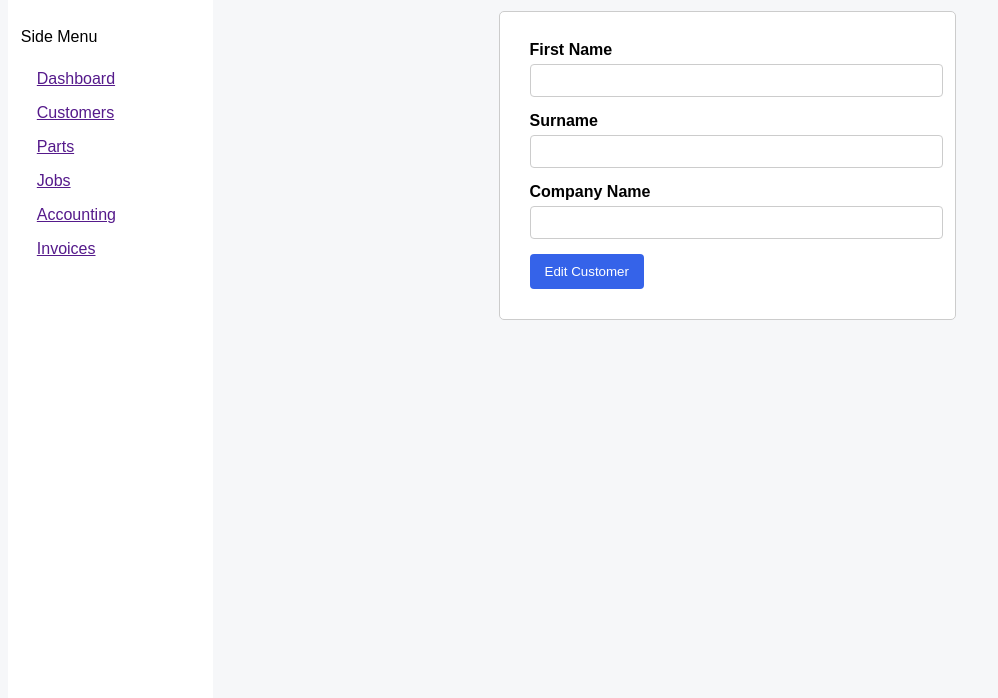
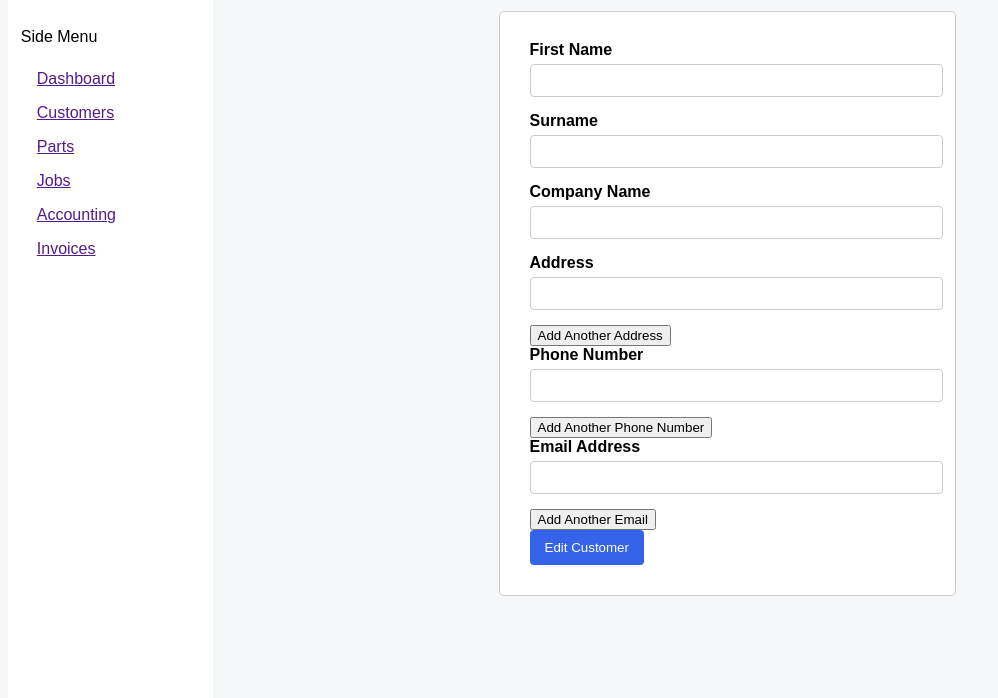
Before and after one commit to bushybushi/mobilegarage, a PHP site: page /edit_customer.php in a window 1280 px wide. Shown: the part 102-800 px from the top of the page, without its empty margins (0-998 px from the left). Run offline with PHP 8.4, Linux system fonts and the light colour scheme; data that the repository does not hold is empty.

Commit message:
Finalization of update customer
Fixed some bugs
added flattening for the bug

```diff
--- a/EditCustomer/edit_customer.php
+++ b/EditCustomer/edit_customer.php
@@ -1,5 +1,4 @@
 <?php
-
 // Include the input sanitization file
 require_once '../sanitize_inputs.php';
 
@@ -69,34 +68,128 @@ $old_email = $emailStmt->fetchAll();
     <form action="update_customer.php" method="post">
         <label for="firstName">First Name</label>
 		<input type="hidden" name="id" value="<?php echo htmlspecialchars($id, ENT_QUOTES, 'UTF-8'); ?>">
-        <input type="text" id="firstName" name="firstName" value = "<?php echo htmlspecialchars($old_customer['FirstName'], ENT_QUOTES, 'UTF-8'); ?>"  required>
+        <input type="text" name="firstName" value = "<?php echo htmlspecialchars($old_customer['FirstName'], ENT_QUOTES, 'UTF-8'); ?>"  required>
 
         <label for="surname">Surname</label>
-        <input type="text" id="surname" name="surname" value = "<?php echo htmlspecialchars($old_customer['LastName'], ENT_QUOTES, 'UTF-8'); ?>" required>
+        <input type="text" name="surname" value = "<?php echo htmlspecialchars($old_customer['LastName'], ENT_QUOTES, 'UTF-8'); ?>" required>
 
         <label for="companyName">Company Name</label>
-        <input type="text" id="companyName" name="companyName" value = "<?php echo htmlspecialchars($old_customer['Company'], ENT_QUOTES, 'UTF-8'); ?>">
+        <input type="text" name="companyName" value = "<?php echo htmlspecialchars($old_customer['Company'], ENT_QUOTES, 'UTF-8'); ?>">
 
 		<?php
+		//Addresses
+		echo '<div id="addresses">';
+		if (!empty($old_address)) {
 		foreach ($old_address as $row)
 
-        echo '<label for="address">Address</label>
-        <input type="text" id="address" name="address[]" value = "' . htmlspecialchars($row['Address'], ENT_QUOTES, 'UTF-8') . '">';
+        echo '<div>
+		<label for="address">Address</label>
+        <input type="text" name="address[]" value = "' . htmlspecialchars($row['Address'], ENT_QUOTES, 'UTF-8') . '">
+		<button type="button" onclick="removeField(this)" class="remove-btn">Remove</button>
+		</div>';
 
+		} else
+		{
+		echo '<div>
+		<label for="address">Address</label>
+        <input type="text" name="address[]">
+		</div>';
+		}
+
+		echo '<button type="button" onclick="addAddressField()">Add Another Address</button>';
+		echo '</div>';
+
+		//Phone Numbers
+		echo '<div id="phoneNumbers">';
+		if (!empty($old_phone)) {
 		foreach ($old_phone as $row)
 
-        echo '<label for="phoneNumber">Phone Number</label>
-        <input type="tel" id="phoneNumber" name="phoneNumber[]" value = "' . htmlspecialchars($row['Nr'], ENT_QUOTES, 'UTF-8') . '">';
+        echo '<div>
+		<label for="phoneNumber">Phone Number</label>
+        <input type="tel" name="phoneNumber[]" value = "' . htmlspecialchars($row['Nr'], ENT_QUOTES, 'UTF-8') . '">
+		<button type="button" onclick="removeField(this)" class="remove-btn">Remove</button>
+		</div>';
 
+		} else
+		{
+		echo '<div>
+		<label for="phoneNumber">Phone Number</label>
+        <input type="text" name="phoneNumber[]">
+		</div>';
+		}
+		echo '<button type="button" onclick="addPhoneNumberField()">Add Another Phone Number</button>';
+		echo '</div>';
+
+		//Emails
+		echo '<div id="emailAddresses">';
+		if (!empty($old_email)) {
 		foreach ($old_email as $row)
 
-        echo '<label for="emailAddress">Email Address</label>
-        <input type="email" id="emailAddress" name="emailAddress[]" value = "' . htmlspecialchars($row['Emails'], ENT_QUOTES, 'UTF-8') . '" required>';
+        echo '<div>
+		<label for="emailAddress">Email Address</label>
+
+		<input type="email" name="emailAddress[]" value = "' . htmlspecialchars($row['Emails'], ENT_QUOTES, 'UTF-8') . '">
+		<button type="button" onclick="removeField(this)" class="remove-btn">Remove</button>
+		</div>';
+		} else
+		{
+		echo '<div>
+		<label for="emailAddress">Email Address</label>
+        <input type="email" name="emailAddress[]">
+		</div>';
+		}
+
+		echo '<button type="button" onclick="addEmailAddressField()">Add Another Email</button>';
+		echo '</div>';
 		?>
+
+
 
         <input  type="submit" value="Edit Customer" class = "submit-button">
     </form>
 </div>
 </div>
+
+<script>
+        function addAddressField() {
+            const container = document.getElementById('addresses');
+            const newField = document.createElement('div');
+            newField.className = 'form-group';
+            newField.innerHTML = `
+                <label for="address[]">Address</label>
+                <input type="text" name="address[]" value="">
+                <button type="button" onclick="removeField(this)" class="remove-btn">Remove</button>
+            `;
+            container.appendChild(newField);
+        }
+
+        function addPhoneNumberField() {
+            const container = document.getElementById('phoneNumbers');
+            const newField = document.createElement('div');
+            newField.className = 'form-group';
+            newField.innerHTML = `
+                <label for="phoneNumber[]">Phone Number</label>
+                <input type="tel" name="phoneNumber[]" value="" required>
+                <button type="button" onclick="removeField(this)" class="remove-btn">Remove</button>
+            `;
+            container.appendChild(newField);
+        }
+
+        function addEmailAddressField() {
+            const container = document.getElementById('emailAddresses');
+            const newField = document.createElement('div');
+            newField.className = 'form-group';
+            newField.innerHTML = `
+                <label for="emailAddress[]">Email Address</label>
+                <input type="email" name="emailAddress[]" value="">
+                <button type="button" onclick="removeField(this)" class="remove-btn">Remove</button>
+            `;
+            container.appendChild(newField);
+        }
+
+        function removeField(button) {
+            button.parentElement.remove();
+        }
+    </script>
 </body>
 </html>
```
Also changed, not shown: EditCustomer/update_customer.php (+21 -8 lines), flatten.php (added, +10 -0 lines).
